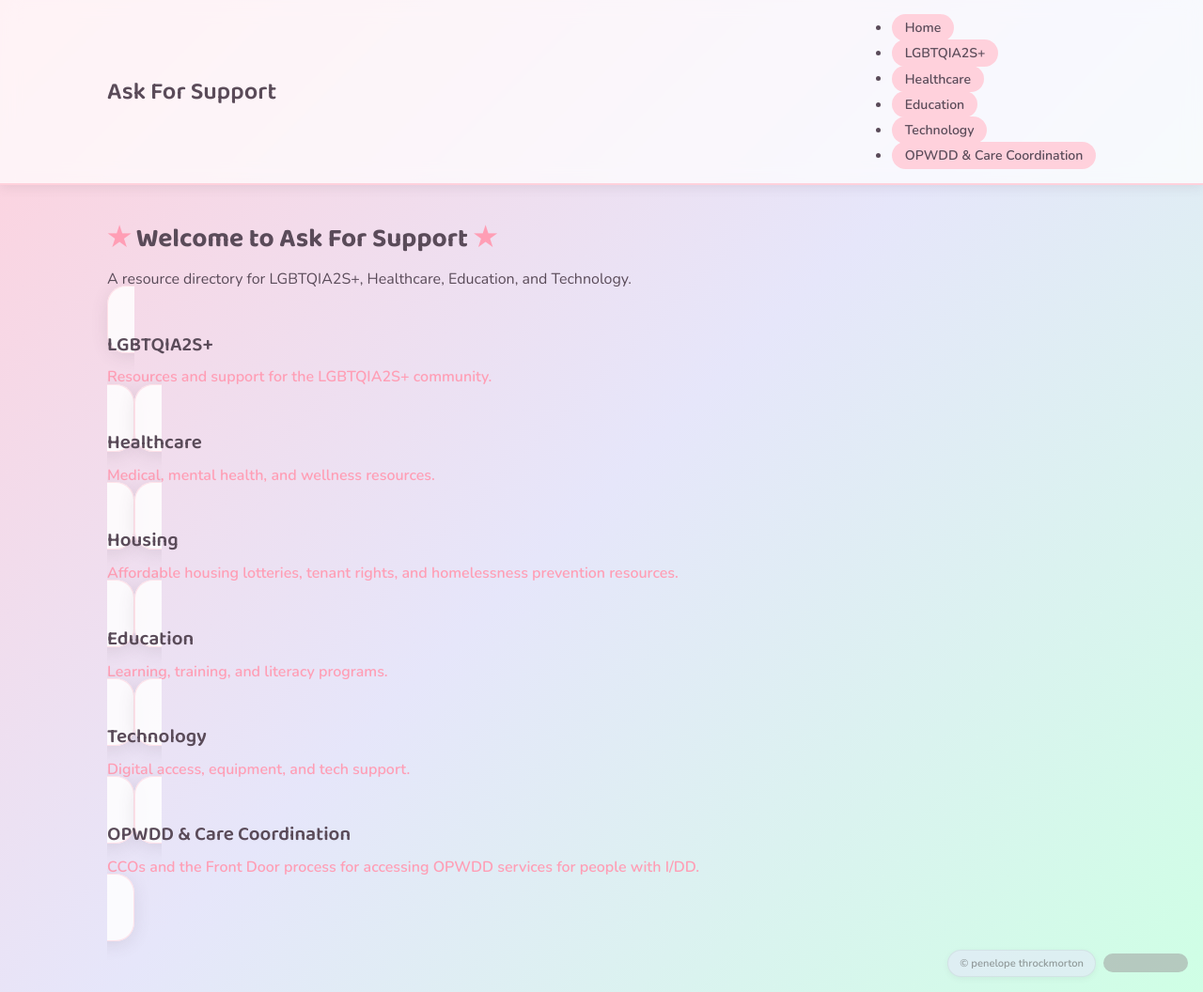
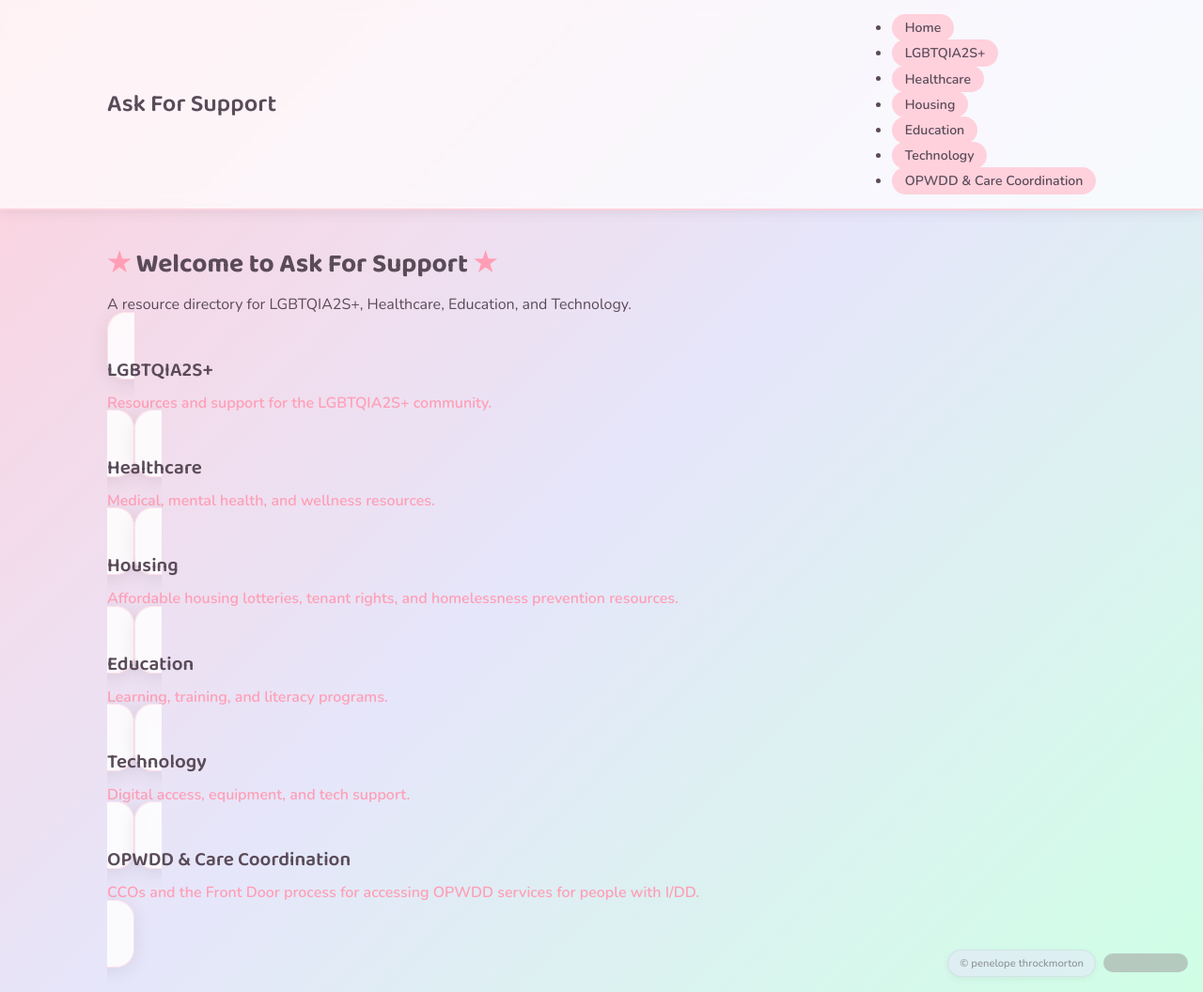
Before and after one commit to penelopethrock-cyber/askforsupport, a Jekyll site: the page built from index.html, in a window 1280 px wide and 1056 px high. Shown: the whole window at 94% size. Built offline with Jekyll 4.4.1, drawn with Linux system fonts in a browser that asks for light colours; grey boxes are pictures that could not be loaded.

Commit message:
feat(nav): add Housing link between Healthcare and Education

```diff
--- a/_includes/nav.html
+++ b/_includes/nav.html
@@ -3,6 +3,7 @@
     <li><a href="/">Home</a></li>
     <li><a href="/lgbtqia2s/">LGBTQIA2S+</a></li>
     <li><a href="/healthcare/">Healthcare</a></li>
+    <li><a href="/housing/">Housing</a></li>
     <li><a href="/education/">Education</a></li>
     <li><a href="/technology/">Technology</a></li>
     <li><a href="/opwdd/">OPWDD &amp; Care Coordination</a></li>
```
